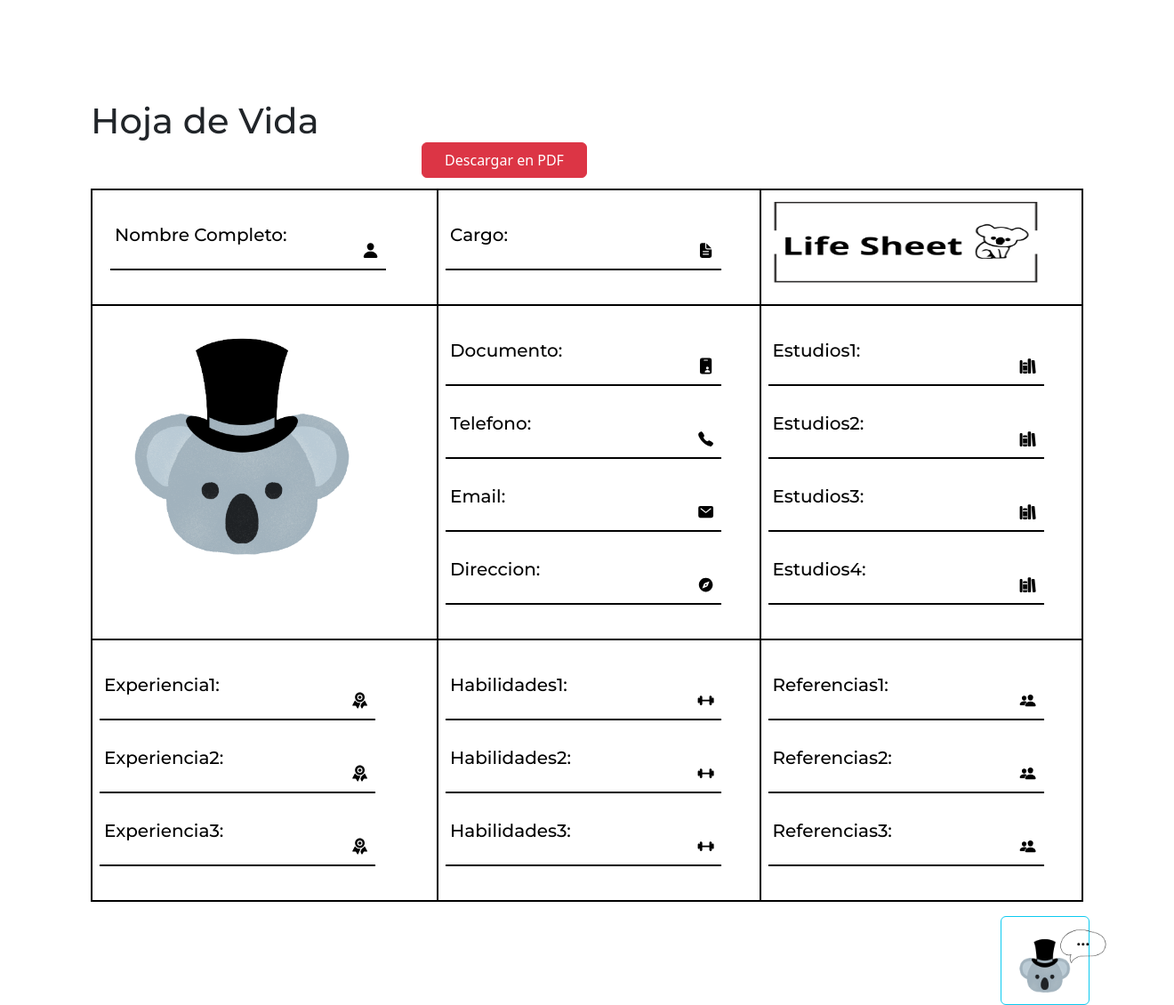
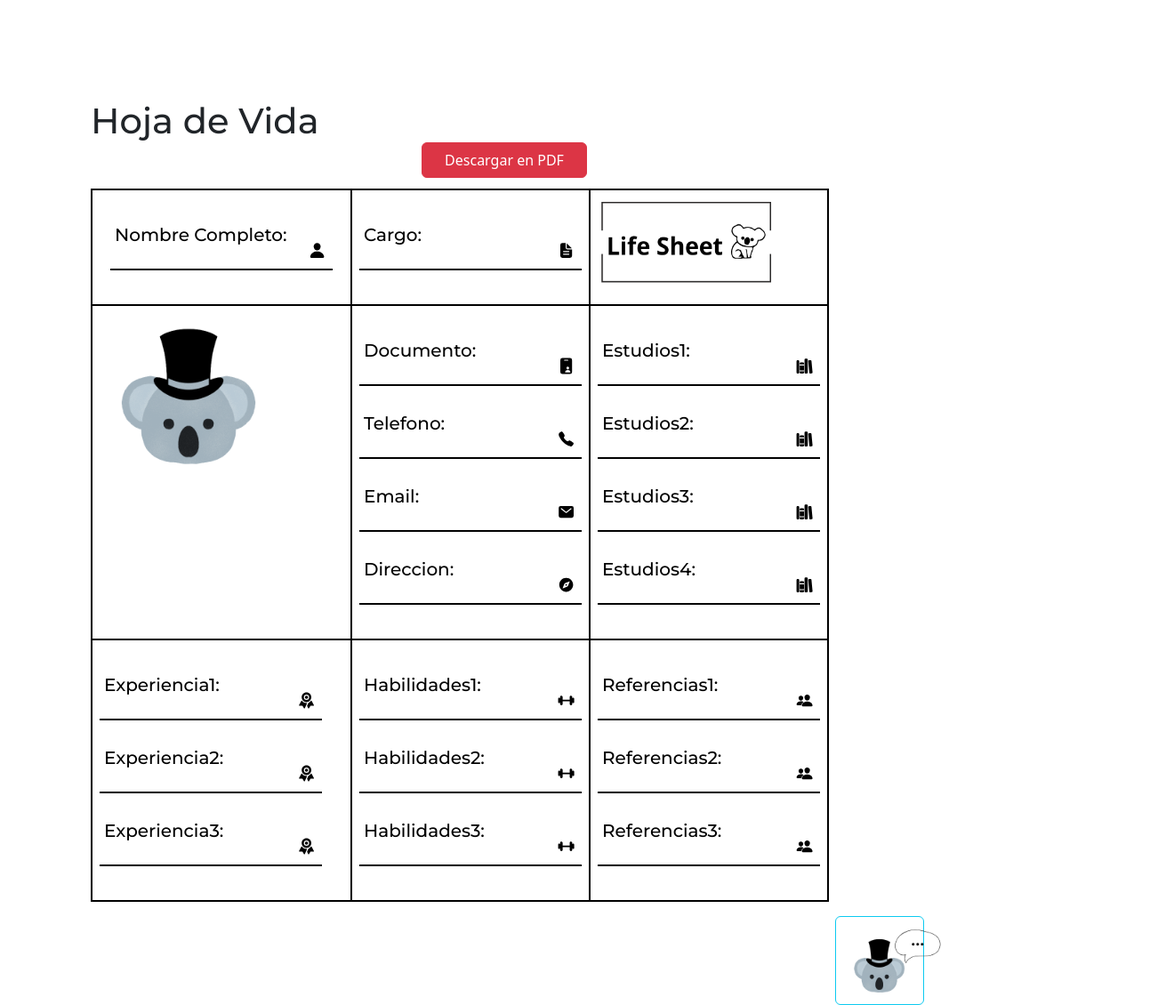
Before and after one commit to AaronHIDE/Life_Sheet, a PHP site: page /formato in a window 1320 px wide. Shown: the part 96-1226 px from the top of the page at 89% size. Run offline with PHP 8.4, Linux system fonts and the light colour scheme; some libraries are stand-ins or nearby versions.

Commit message:
Intentanto capturar lo necesario en pdf

```diff
--- a/vista/librerias/css/formato.css
+++ b/vista/librerias/css/formato.css
@@ -3,22 +3,9 @@
     color: black;
   }
 
-  #inventario {
-    width: 60%; /* Reduzca el ancho de la tabla al 60% del contenedor */
-    margin: 1 auto; /* Centra la tabla en la página */
-    border: 2px solid black; /* Establece el grosor y color de los bordes */
-    font-size: 13px; /* Reduzca el tamaño de la fuente */
-    border-collapse: collapse; /* Fusiona los bordes de las celdas */
-}
-
-#inventario td {
-    padding: 3px; /* Reduzca el espacio entre celdas */
-    border: 2px solid black; /* Establece el grosor y color de los bordes de las celdas */
-}
-
-#inventario .h5 {
-    font-size: 14px; /* Reduzca el tamaño de la fuente para el texto */
-}
+  .table{
+    width: 50%; /* Ajustar según sea necesario */
+  }
 
   .table-bordered {
     border: 2px solid black; /* Cambia el grosor y el color del borde según tus preferencias */
@@ -35,35 +22,10 @@
     height: 100px; /* Ajusta la altura según tus preferencias */
 }
 
-.titulo{
-    text-align: center;
-}
-.nombre-container {
-    text-align: left; /* Alinea el contenido a la izquierda */
-}
-
-.form-box3{
-    position: relative;
-    width: 1100px;
-    height: 2000px;
-    background: transparent;
-    border: 2px solid rgba(0, 0, 0, 0.5);
-    border-radius: 20px;
-    backdrop-filter: blur(10px);
-    display: flex;
-    justify-content: center;
-    align-items: center;
-}
 .inputboxf{
     position: relative;
     margin: 30px 0;
-    width: 310px;
-    border-bottom: 2px solid #000000;
-}
-.inputboxf {
-    position: relative;
-    margin: 30px 0;
-    width: 310px;
+    width: 250px;
     border-bottom: 2px solid #000000;
 }
 
@@ -99,15 +61,3 @@ input:valid ~ label {
     font-size: 1.2em;
     top: 20px;
 }
-
-@media print {
-    /* Estilos que se aplicarán cuando la página se imprime o se genera un PDF */
-    body {
-      font-size: 12pt; /* Tamaño de fuente para la impresión */
-    }
-
-    .navbar{
-
-      display: none;
-    }
-  }
--- /dev/null
+++ b/vista/librerias/css/print.css
@@ -0,0 +1,11 @@
+.navbar{
+    display: none;
+}
+
+.btn{
+    display: none;
+}
+
+.table {
+    page-break-inside: avoid;
+  }
--- a/vista/modulos/cabecera.php
+++ b/vista/modulos/cabecera.php
@@ -27,6 +27,7 @@
   <link rel='stylesheet' type='text/css' media='screen' href='vista/librerias/css/navbar.css'>
   <link rel='stylesheet' type='text/css' media='screen' href='vista/librerias/css/detalles.css'>
   <link rel='stylesheet' type='text/css' media='screen' href='vista/librerias/css/mail.css'>
+  <link rel='stylesheet' type='text/css' media='print' href='vista/librerias/css/print.css'>
 
 
   <link rel="preconnect" href="https://fonts.googleapis.com">
--- a/vista/modulos/formato.php
+++ b/vista/modulos/formato.php
@@ -36,12 +36,12 @@
                         </div>
                     </td>
                     <td>
-                    <img src="vista/imagenes/life_sheet_logo0.png" style="height: 100px; width:310px;">
+                    <img src="vista/imagenes/life_sheet_logo0.png" style="height: 100px; width:200px;">
                     </td>
                 </tr>
 
                 <tr>
-                    <td><img src="vista/imagenes/logoo.png" style="height: 320px; width:320px;"></td>
+                    <td><img src="vista/imagenes/logoo.png" style="height: 200x; width:200px;"></td>
                     <td>
                         <!-- Datos Personales -->
                         <div class="inputboxf">
@@ -187,7 +187,7 @@
             </tbody>
         </table>
     </div>
-    <div class="col-md-2 offset-md-11">
+    <div class="col-md-2 offset-md-9">
                 <button type="button" class="btn btn-outline-info" style="width: 100px; height: 100px;">
                     <img src="vista/imagenes/chat.png" style="width: 110px; height: 80px;">
                 </button>
```
